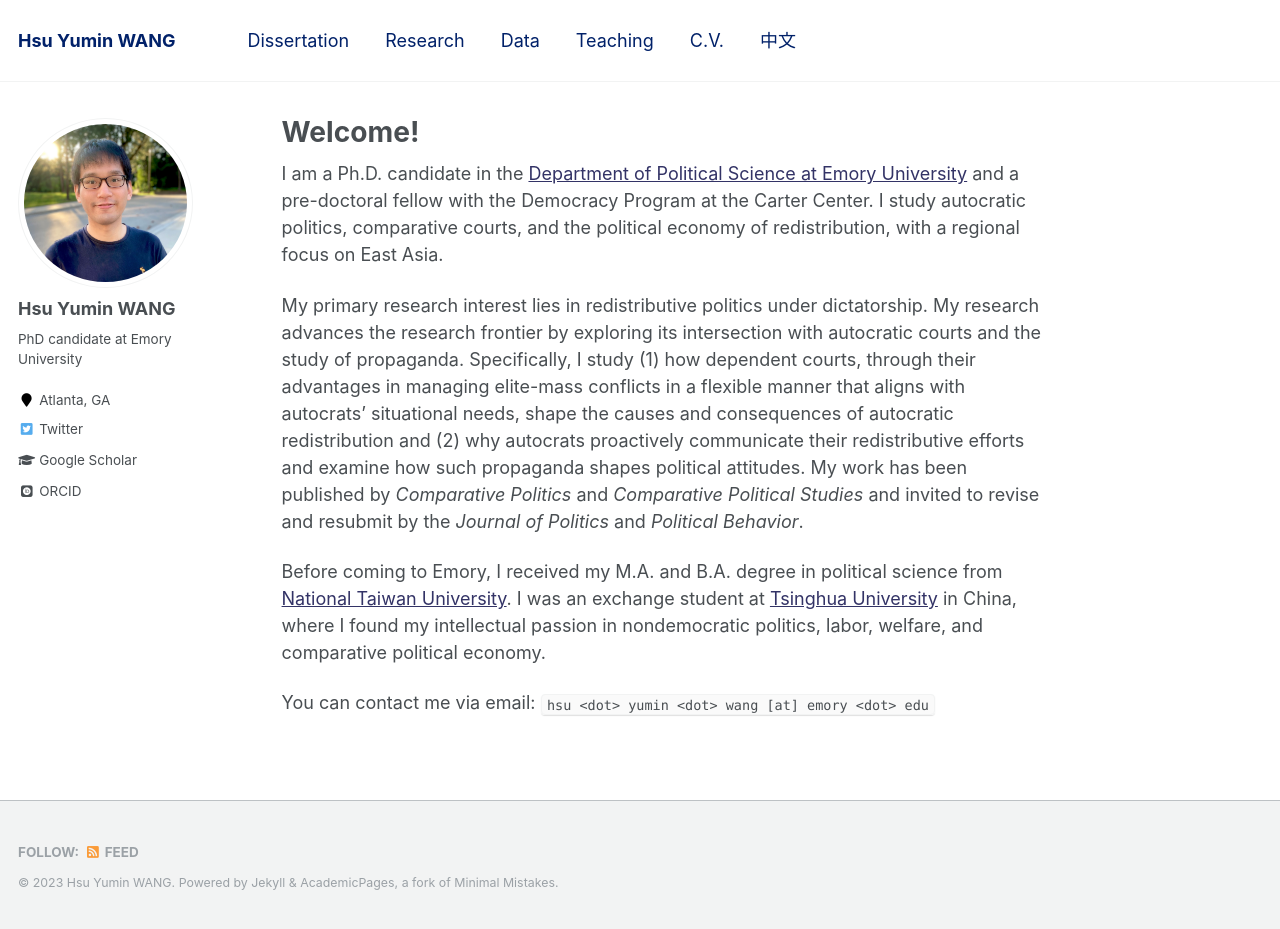
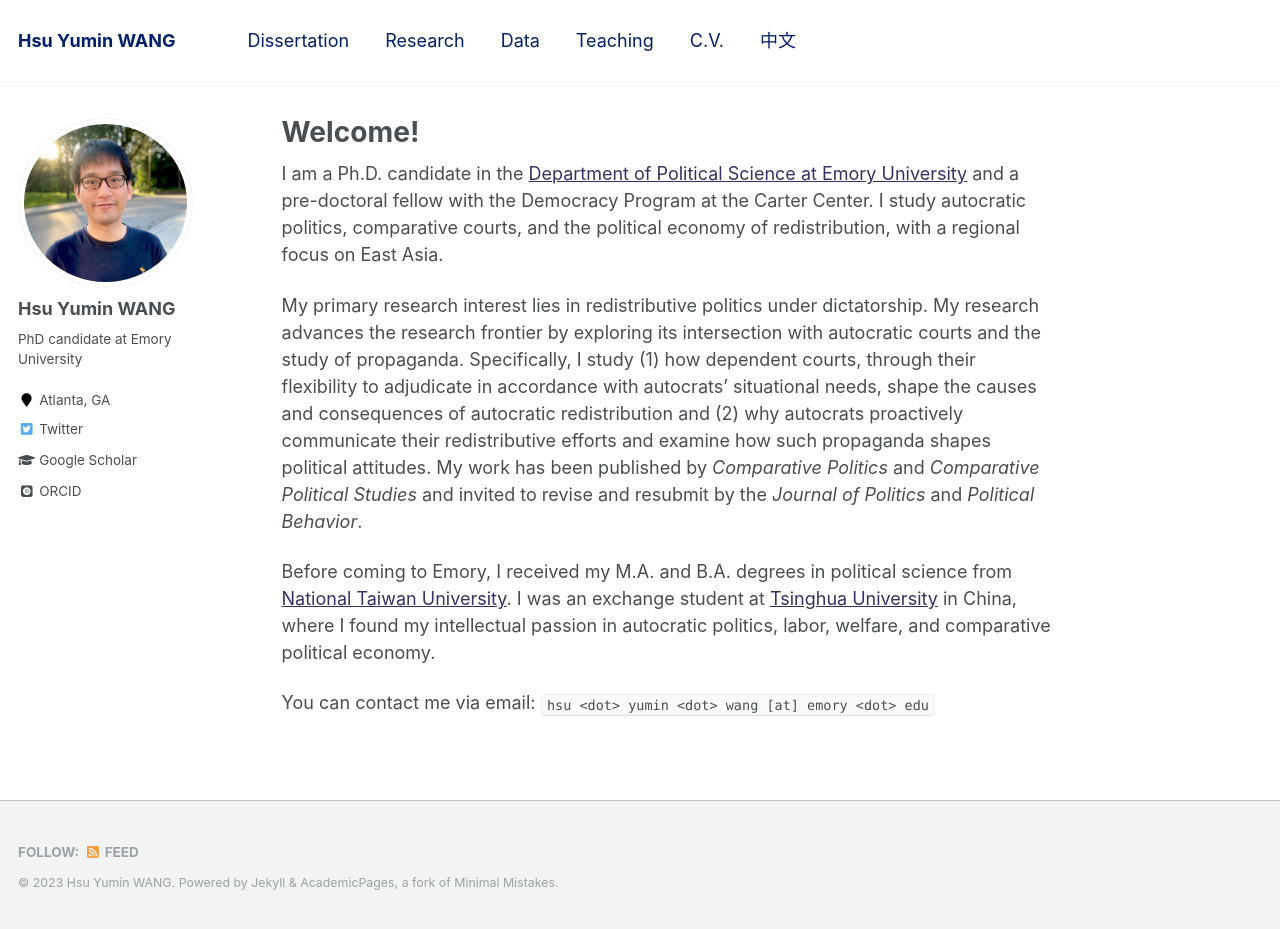
Before and after one commit to hsuyumin/hsuyumin.github.io, a Jekyll site: the page built from _pages/about.md, in a window 1280 px wide and 929 px high. Built offline with Jekyll 4.4.1, drawn with Linux system fonts in a browser that asks for light colours; some web fonts are replaced.

Commit message:
Update about.md

```diff
--- a/_pages/about.md
+++ b/_pages/about.md
@@ -10,8 +10,8 @@ redirect_from:
 
 I am a Ph.D. candidate in the [Department of Political Science at Emory University](http://polisci.emory.edu/home/) and a pre-doctoral fellow with the Democracy Program at the Carter Center. I study autocratic politics, comparative courts, and the political economy of redistribution, with a regional focus on East Asia.
 
-My primary research interest lies in redistributive politics under dictatorship. My research advances the research frontier by exploring its intersection with autocratic courts and the study of propaganda. Specifically, I study (1) how dependent courts, through their advantages in managing elite-mass conflicts in a flexible manner that aligns with autocrats' situational needs, shape the causes and consequences of autocratic redistribution and (2) why autocrats proactively communicate their redistributive efforts and examine how such propaganda shapes political attitudes. My work has been published by _Comparative Politics_ and _Comparative Political Studies_ and invited to revise and resubmit by the _Journal of Politics_ and _Political Behavior_.
+My primary research interest lies in redistributive politics under dictatorship. My research advances the research frontier by exploring its intersection with autocratic courts and the study of propaganda. Specifically, I study (1) how dependent courts, through their flexibility to adjudicate in accordance with autocrats' situational needs, shape the causes and consequences of autocratic redistribution and (2) why autocrats proactively communicate their redistributive efforts and examine how such propaganda shapes political attitudes. My work has been published by _Comparative Politics_ and _Comparative Political Studies_ and invited to revise and resubmit by the _Journal of Politics_ and _Political Behavior_.
 
-Before coming to Emory, I received my M.A. and B.A. degree in political science from [National Taiwan University](https://www.ntu.edu.tw/english/). I was an exchange student at [Tsinghua University](https://www.tsinghua.edu.cn/en/) in China, where I found my intellectual passion in nondemocratic politics, labor, welfare, and comparative political economy.
+Before coming to Emory, I received my M.A. and B.A. degrees in political science from [National Taiwan University](https://www.ntu.edu.tw/english/). I was an exchange student at [Tsinghua University](https://www.tsinghua.edu.cn/en/) in China, where I found my intellectual passion in autocratic politics, labor, welfare, and comparative political economy.
 
 You can contact me via email: `hsu <dot> yumin <dot> wang [at] emory <dot> edu`
```
